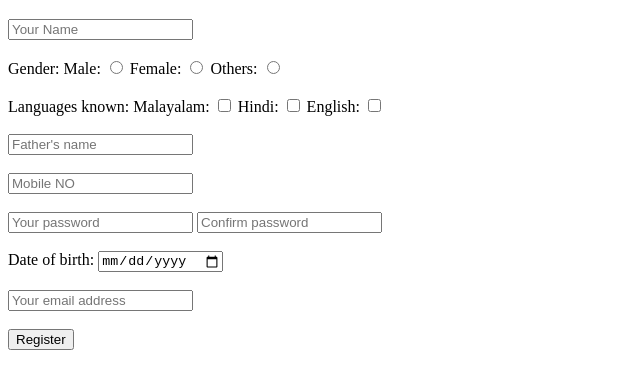
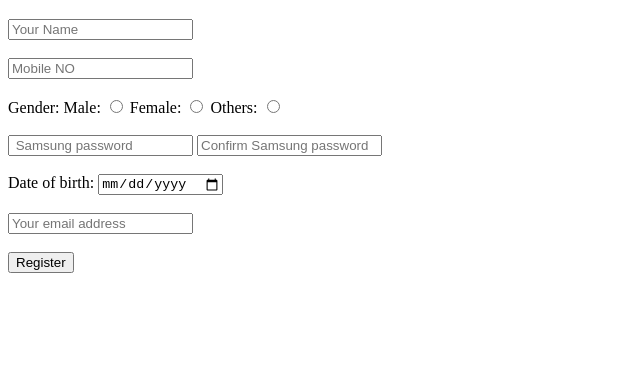
Before and after one commit to 6384kichu/for-check, a plain HTML site: page index.html in a window 1280 px wide. Shown: the part 61-450 px from the top of the page, without its empty margins (0-640 px from the left). Drawn offline with Linux system fonts and the light colour scheme.

Commit message:
Update index.html

```diff
--- a/index.html
+++ b/index.html
@@ -7,21 +7,17 @@
     <h1>Registration form</h1>
      <form>
      <input type="text" placeholder="Your Name" /> <br /> <br />
+     <input type="text" placeholder="Mobile NO" /> <br /> <br />
      Gender:
      Male: <input type="radio" value="male" name="gender" />
      Female: <input type="radio" value="female" name="gender" />
      Others: <input type="radio" value="others" name="gender" /><br /> <br />
 
-     Languages known:
-     Malayalam: <input type="checkbox" value="mal" />
-     Hindi: <input type="checkbox" value="hin" />
-     English: <input type="checkbox" value="eng" /> <br /> <br />
 
 
-     <input type="text" placeholder="Father's name" /> <br /> <br />
-     <input type="text" placeholder="Mobile NO" /> <br /> <br />
-     <input type="password" placeholder="Your password" />
-     <input type="password" placeholder="Confirm password" /> <br /> <br />
+
+     <input type="password" placeholder=" Samsung password" />
+     <input type="password" placeholder="Confirm Samsung password" /> <br /> <br />
      Date of birth: <input type="date" /> <br /> <br />
      <input type="email" placeholder="Your email address" /> <br /> <br />
      <input type="submit" value="Register" />
```
